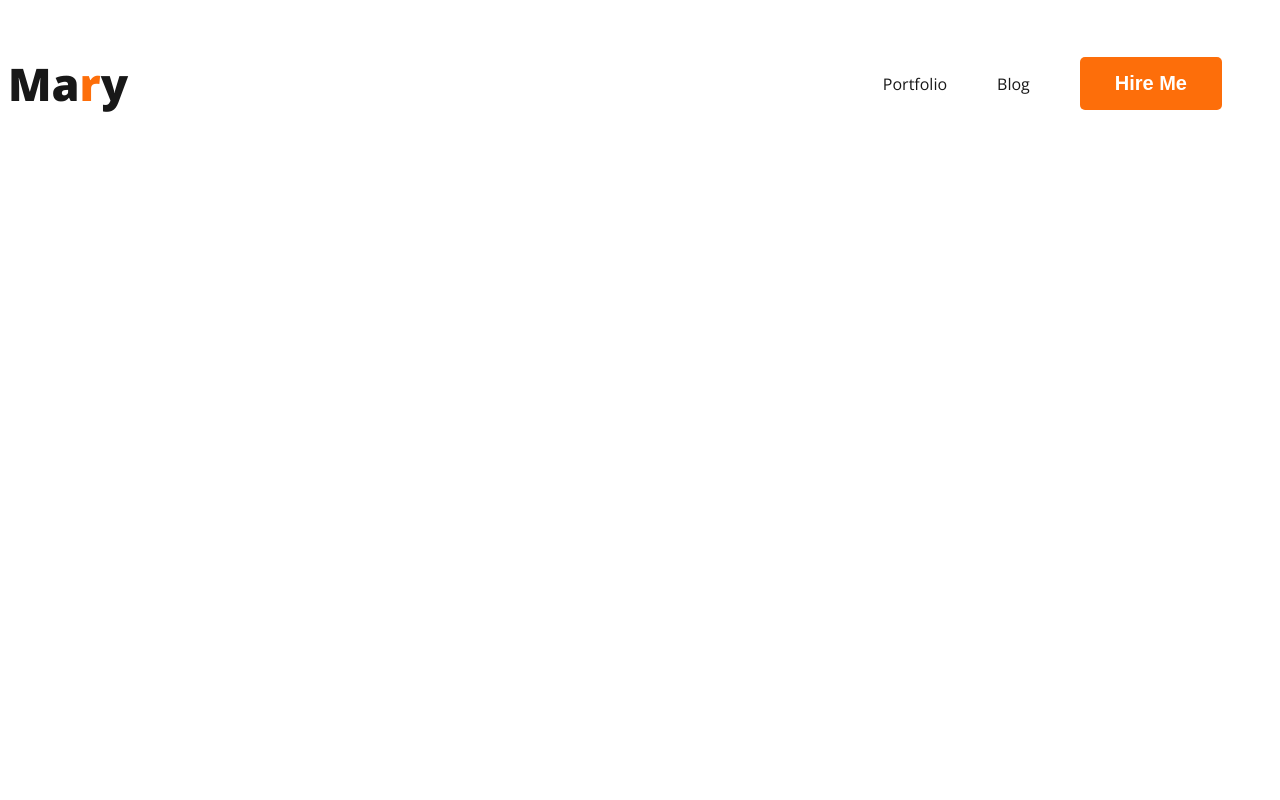
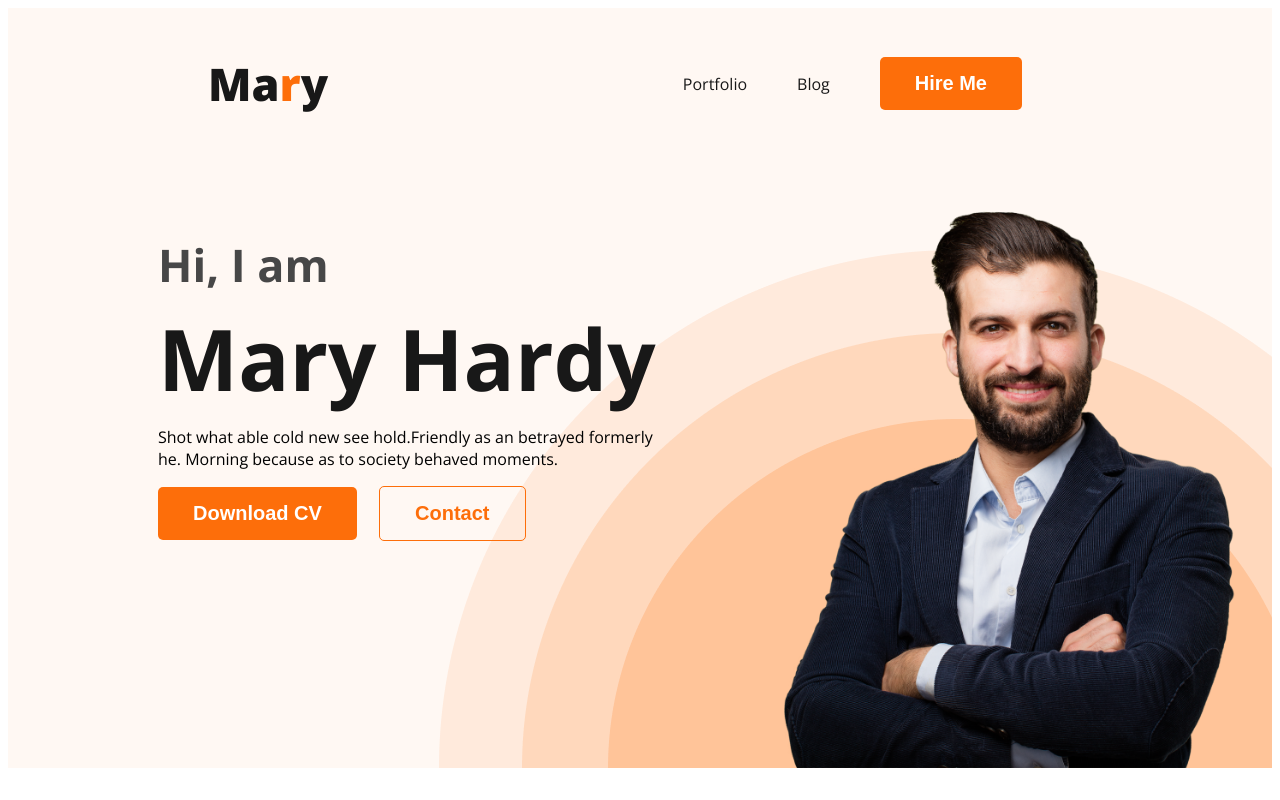
Before and after one commit to tirthorajmondal/Developer-Portfolio, a plain HTML site: page index.html in a window 1280 px wide. Drawn offline with nearby package versions, Linux system fonts and the light colour scheme.

Commit message:
added header

```diff
--- a/index.html
+++ b/index.html
@@ -10,11 +10,11 @@
     <link rel="preconnect" href="https://fonts.gstatic.com" crossorigin>
     <link href="https://fonts.googleapis.com/css2?family=Open+Sans:wght@400;700;800&display=swap" rel="stylesheet">
     <!-- css style -->
-    <link rel="stylesheet" href="style.css">
+    <link rel="stylesheet" href="styles/portfolio.css">
 </head>
 
 <body>
-    <header>
+    <header class="header">
         <nav>
             <h3 class="nav-title">Ma<span class="orange-primary">r</span>y</h3>
             <ul>
@@ -23,6 +23,16 @@
                 <li><button class="btn-primary">Hire Me</button></li>
             </ul>
         </nav>
+        <div class="banner">
+            <div class="banner-content">
+                <h3 class="banner-greetings">Hi, I  am</h3>
+                <h1 class="banner-title">Mary Hardy</h1>
+                <p class="banner-description">Shot what able cold new see hold.Friendly as an betrayed formerly he. Morning because as to society behaved moments.</p>
+                <button class="btn-primary">Download CV</button>
+                <button class="btn-primary btn-three">Contact</button>
+            </div>
+            <img class="profile-pic" src="images/hardy.png" alt="">
+        </div>
     </header>
     <main>
 
--- a/style.css
+++ /dev/null
@@ -1,49 +0,0 @@
-/* shared style  */
-body {
-    font-family: 'Open Sans', sans-serif;
-}
-
-/* Primary color  */
-.orange-primary {
-    color: #FD6E0A;
-
-}
-
-.btn-primary {
-    border-radius: 5px;
-    background: #FD6E0A;
-    border: 0;
-    color: white;
-    font-size: 20px;
-    font-weight: 700;
-    padding: 15px 35px;
-}
-
-
-/* here is nav style  */
-nav {
-    display: flex;
-    align-items: center;
-    justify-content:space-between;
-}
-
-.nav-title {
-    color: var(--Dark-01, #181818);
-    font-size: 45px;
-    font-weight: 800;
-}
-
-nav>ul {
-    display: flex;
-    align-items: center;
-}
-
-nav li {
-    list-style: none;
-    margin-right: 50px;
-}
-
-nav a {
-    text-decoration: none;
-    color: #181818;
-}
--- /dev/null
+++ b/styles/portfolio.css
@@ -0,0 +1,98 @@
+/* shared style  */
+body {
+    font-family: 'Open Sans', sans-serif;
+}
+
+/* Primary color  */
+.orange-primary {
+    color: #FD6E0A;
+
+}
+
+.btn-primary {
+    border-radius: 5px;
+    background: #FD6E0A;
+    border: 0;
+    color: white;
+    font-size: 20px;
+    font-weight: 700;
+    padding: 15px 35px;
+}
+
+
+/* here is nav style  */
+nav {
+    display: flex;
+    align-items: center;
+    justify-content: space-between;
+    margin: 0 200px;
+}
+
+.nav-title {
+    color: var(--Dark-01, #181818);
+    font-size: 45px;
+    font-weight: 800;
+}
+
+nav>ul {
+    display: flex;
+    align-items: center
+}
+
+nav li {
+    list-style: none;
+    margin-right: 50px;
+}
+
+nav a {
+    text-decoration: none;
+    color: #181818;
+}
+
+/* header style */
+.header {
+    background-color: #FFF8F3;
+    background-image: url('../images/header_bg.png');
+    background-repeat: no-repeat;
+    background-position: right bottom;
+}
+
+.banner {
+    padding: 30px 30px 0px 150px;
+    display: flex;
+    justify-content: space-between;
+}
+
+.banner-content {
+    max-width: 500px;
+}
+
+.banner .profile-pic {
+    width: 500px;
+}
+
+.banner-greetings {
+    font-size: 45px;
+    color: #474747;
+    margin-bottom: 0;
+}
+
+.banner-title {
+    font-size: 85px;
+    font-weight: 700;
+    color: #181818;
+    margin-top: 5px;
+    margin-bottom: 0px;
+}
+
+.banner-description {
+    margin-top: 10px;
+}
+.btn-three{
+    color: #FD6E0A;
+    background: none;
+    border: 1px solid #FD6E0A;
+    margin-left: 18px;
+}
+
+/* main  section styles */
```
Also changed, not shown: images/developer.png (added), images/hardy.png (added), images/header_bg.png (added), images/icons/facebook.png (added), images/icons/insta.png (added), images/icons/js.png (added), images/icons/mongo.png (added), images/icons/nodejs.png (added), images/icons/react.png (added), images/icons/twitter.png (added).
